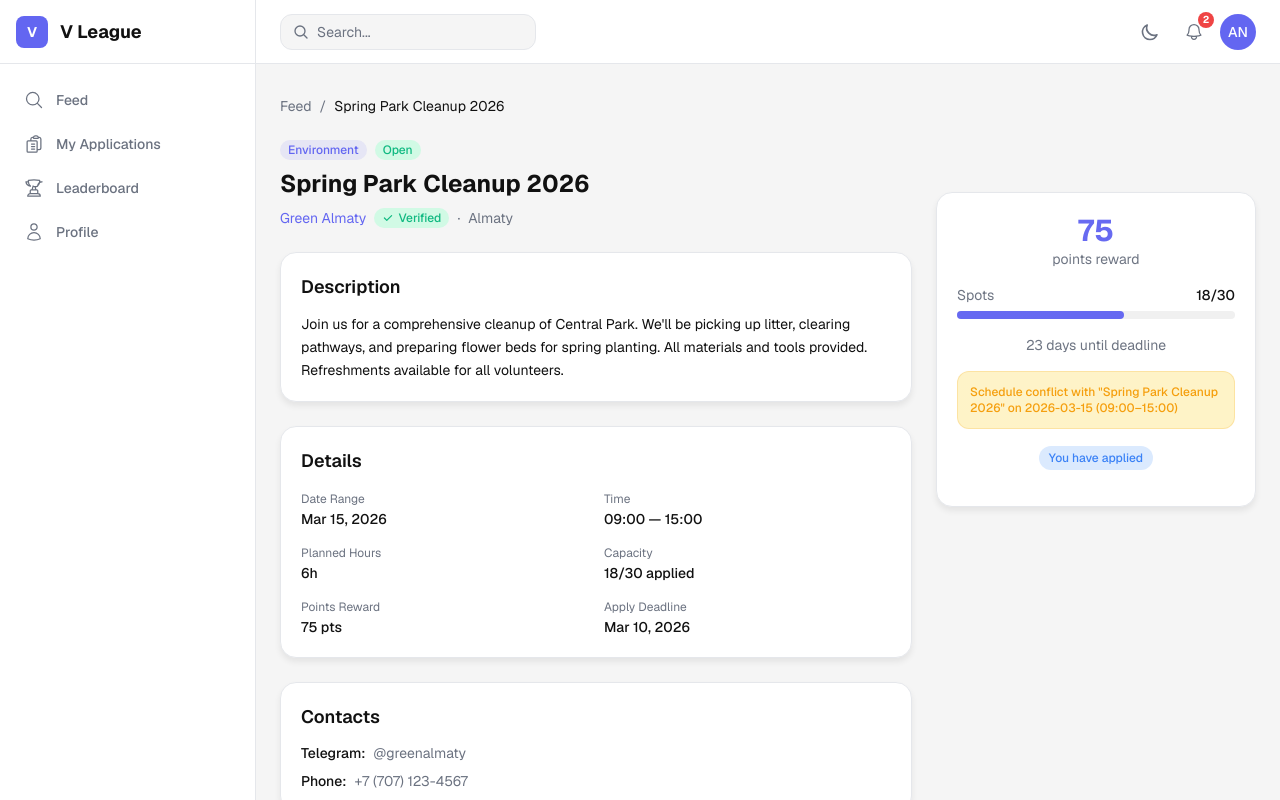
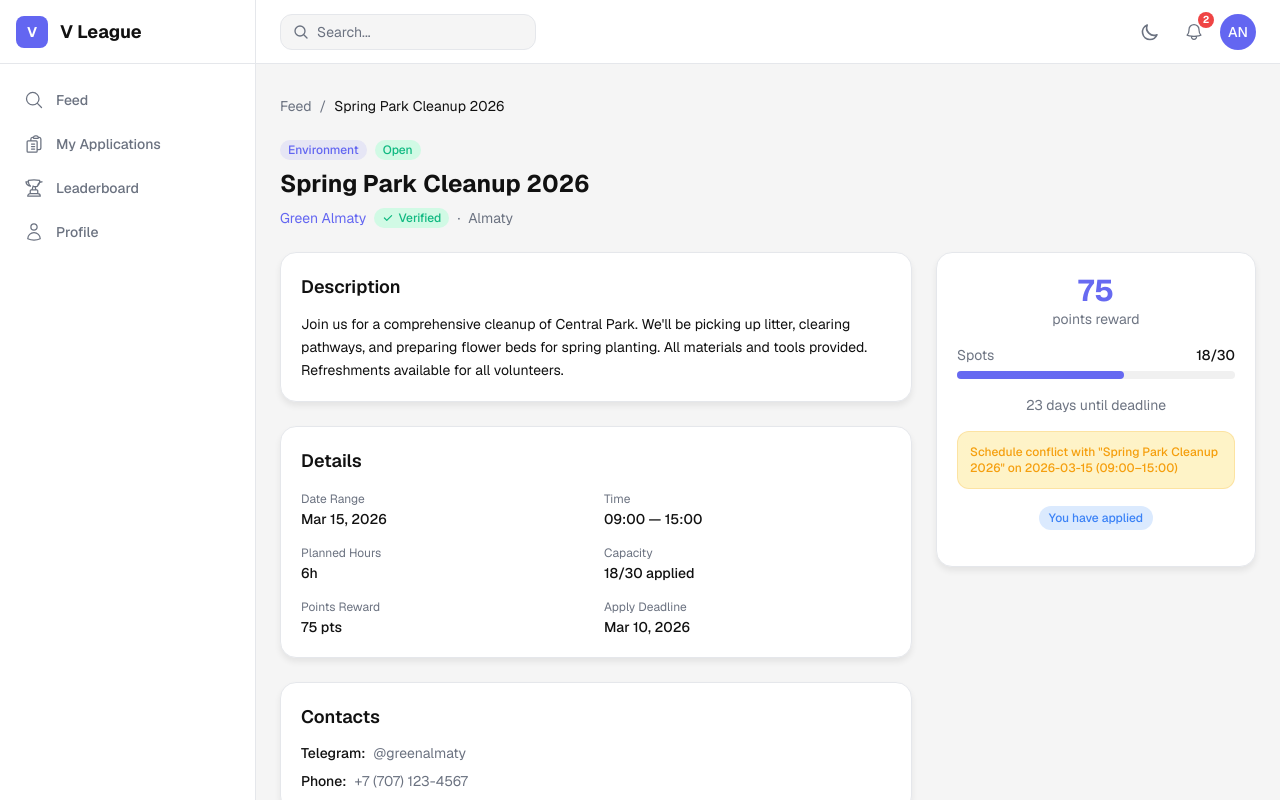
Before and after one commit to Luneve/v-league, a Next.js app: page /opportunity/opp-1 in a window 1280 px wide. Built offline with nearby package versions, Linux system fonts and the light colour scheme.

Commit message:
feat: enhanced feed/opps

```diff
--- a/src/app/(volunteer)/opportunity/[id]/page.tsx
+++ b/src/app/(volunteer)/opportunity/[id]/page.tsx
@@ -77,9 +77,6 @@ export default function OpportunityDetailPage() {
         <span className="text-text-primary">{opportunity.title}</span>
       </nav>
 
-      <div className="flex flex-col lg:flex-row gap-6">
-        {/* Main content */}
-        <div className="flex-1 max-w-3xl">
       {/* Header */}
       <div className="mb-6">
         <div className="flex flex-wrap items-center gap-2 mb-2">
@@ -113,6 +110,9 @@ export default function OpportunityDetailPage() {
         </div>
       )}
 
+      <div className="flex flex-col lg:flex-row gap-6">
+        {/* Main content */}
+        <div className="flex-1 max-w-3xl">
           {/* Description */}
           <SurfaceCard padding="md" className="mb-6">
             <h2 className="text-lg font-semibold text-text-primary mb-3">Description</h2>
```
Lines whose indentation alone changed are shown as unchanged.
